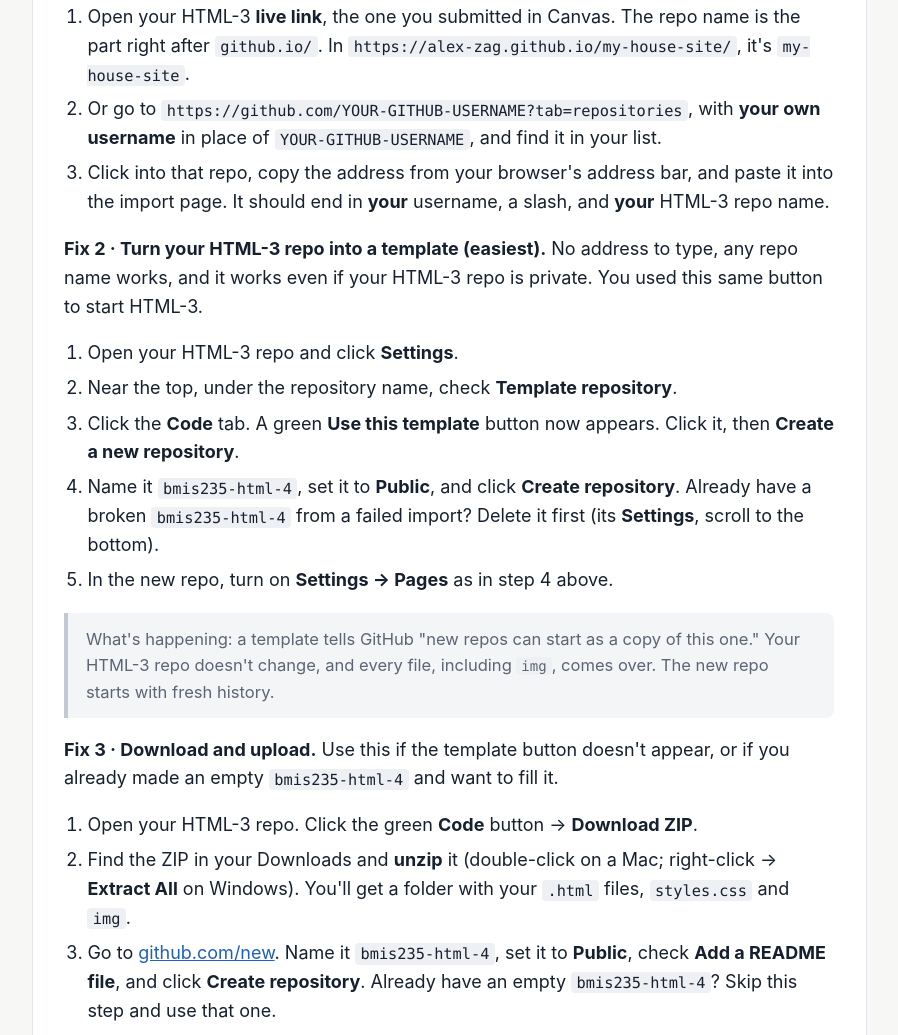
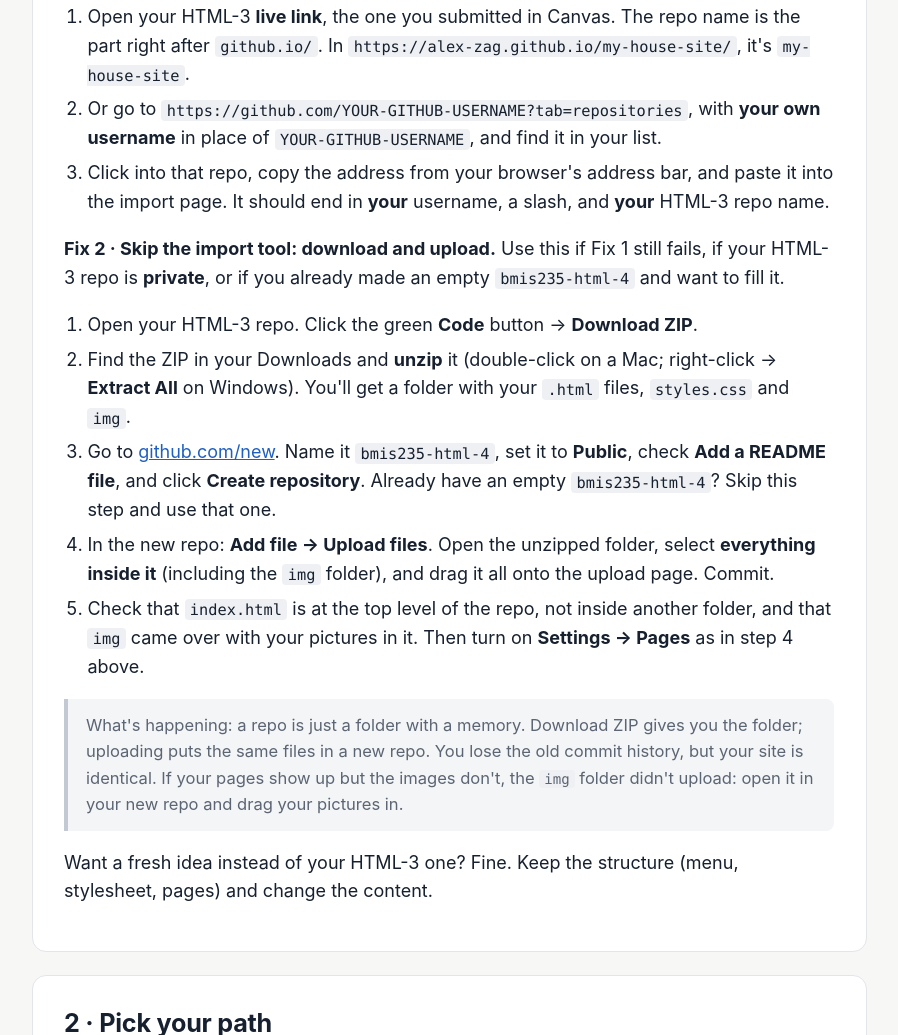
Before and after one commit to gu-27/html-module, a plain HTML site: page html-4.html in a window 1280 px wide. Shown: the part 1631-2666 px from the top of the page, without its empty margins (191-1089 px from the left). Drawn offline with Linux system fonts and the light colour scheme.

Commit message:
HTML-4: remove template-repo fix; back to two fixes
Co-Authored-By: Claude Opus 5.5 <noreply@anthropic.com>
Claude-Session: https://claude.ai/code/session_01MbJjnDsbH9mbH5VnWLVdKC

```diff
--- a/html-4.html
+++ b/html-4.html
@@ -53,16 +53,7 @@ Repo address (right): <code>https://github.com/alex-zag/my-house-site</code></p>
 <li>Or go to <code>https://github.com/YOUR-GITHUB-USERNAME?tab=repositories</code>, with <strong>your own username</strong> in place of <code>YOUR-GITHUB-USERNAME</code>, and find it in your list.</li>
 <li>Click into that repo, copy the address from your browser's address bar, and paste it into the import page. It should end in <strong>your</strong> username, a slash, and <strong>your</strong> HTML-3 repo name.</li>
 </ol>
-<p><strong>Fix 2 · Turn your HTML-3 repo into a template (easiest).</strong> No address to type, any repo name works, and it works even if your HTML-3 repo is private. You used this same button to start HTML-3.</p>
-<ol>
-<li>Open your HTML-3 repo and click <strong>Settings</strong>.</li>
-<li>Near the top, under the repository name, check <strong>Template repository</strong>.</li>
-<li>Click the <strong>Code</strong> tab. A green <strong>Use this template</strong> button now appears. Click it, then <strong>Create a new repository</strong>.</li>
-<li>Name it <code>bmis235-html-4</code>, set it to <strong>Public</strong>, and click <strong>Create repository</strong>. Already have a broken <code>bmis235-html-4</code> from a failed import? Delete it first (its <strong>Settings</strong>, scroll to the bottom).</li>
-<li>In the new repo, turn on <strong>Settings → Pages</strong> as in step 4 above.</li>
-</ol>
-<p class="why">What's happening: a template tells GitHub "new repos can start as a copy of this one." Your HTML-3 repo doesn't change, and every file, including <code>img</code>, comes over. The new repo starts with fresh history.</p>
-<p><strong>Fix 3 · Download and upload.</strong> Use this if the template button doesn't appear, or if you already made an empty <code>bmis235-html-4</code> and want to fill it.</p>
+<p><strong>Fix 2 · Skip the import tool: download and upload.</strong> Use this if Fix 1 still fails, if your HTML-3 repo is <strong>private</strong>, or if you already made an empty <code>bmis235-html-4</code> and want to fill it.</p>
 <ol>
 <li>Open your HTML-3 repo. Click the green <strong>Code</strong> button → <strong>Download ZIP</strong>.</li>
 <li>Find the ZIP in your Downloads and <strong>unzip</strong> it (double-click on a Mac; right-click → <strong>Extract All</strong> on Windows). You'll get a folder with your <code>.html</code> files, <code>styles.css</code> and <code>img</code>.</li>
```
Also changed, not shown: slides/html-4.html (+4 -5 lines).
